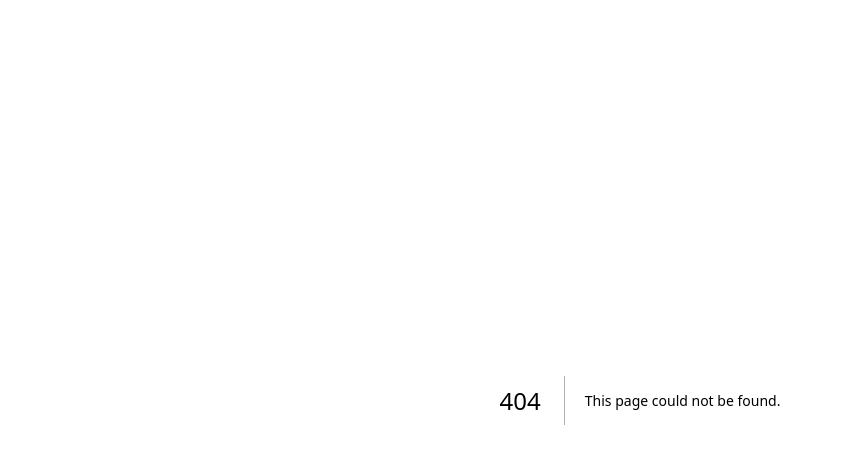
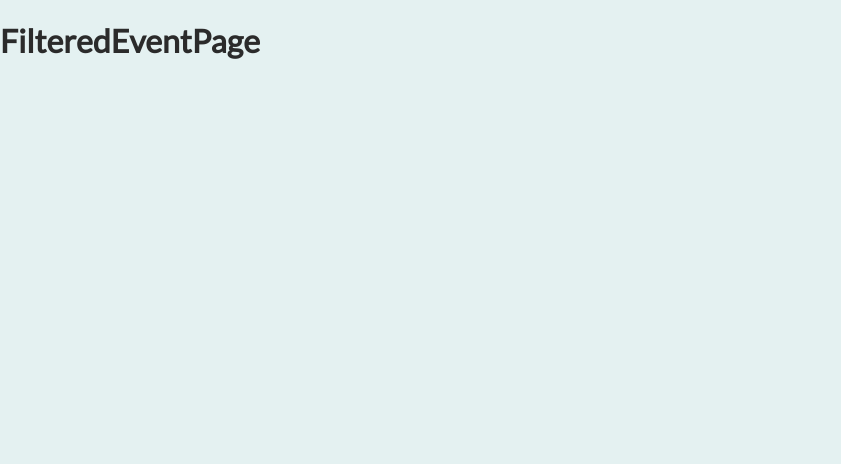
Before and after one commit to Oleh1Kuper/next-react-events, a Next.js app: page /events in a window 1280 px wide. Before the commit this address had no page. Shown: the top 464 px of the page, without its empty margins (0-841 px from the left). Built offline with nearby package versions, Linux system fonts and the light colour scheme.

Commit message:
create routes

```diff
--- /dev/null
+++ b/app/events/[...slugs]/page.jsx
@@ -0,0 +1,11 @@
+import React from 'react';
+
+const FilteredEventPage = () => {
+  return (
+    <div>
+      <h1>FilteredEventPage</h1>
+    </div>
+  );
+};
+
+export default FilteredEventPage;
--- a/app/globals.css
+++ b/app/globals.css
@@ -1,107 +1,33 @@
-:root {
-  --max-width: 1100px;
-  --border-radius: 12px;
-  --font-mono: ui-monospace, Menlo, Monaco, "Cascadia Mono", "Segoe UI Mono",
-    "Roboto Mono", "Oxygen Mono", "Ubuntu Monospace", "Source Code Pro",
-    "Fira Mono", "Droid Sans Mono", "Courier New", monospace;
-
-  --foreground-rgb: 0, 0, 0;
-  --background-start-rgb: 214, 219, 220;
-  --background-end-rgb: 255, 255, 255;
-
-  --primary-glow: conic-gradient(
-    from 180deg at 50% 50%,
-    #16abff33 0deg,
-    #0885ff33 55deg,
-    #54d6ff33 120deg,
-    #0071ff33 160deg,
-    transparent 360deg
-  );
-  --secondary-glow: radial-gradient(
-    rgba(255, 255, 255, 1),
-    rgba(255, 255, 255, 0)
-  );
-
-  --tile-start-rgb: 239, 245, 249;
-  --tile-end-rgb: 228, 232, 233;
-  --tile-border: conic-gradient(
-    #00000080,
-    #00000040,
-    #00000030,
-    #00000020,
-    #00000010,
-    #00000010,
-    #00000080
-  );
-
-  --callout-rgb: 238, 240, 241;
-  --callout-border-rgb: 172, 175, 176;
-  --card-rgb: 180, 185, 188;
-  --card-border-rgb: 131, 134, 135;
-}
-
-@media (prefers-color-scheme: dark) {
-  :root {
-    --foreground-rgb: 255, 255, 255;
-    --background-start-rgb: 0, 0, 0;
-    --background-end-rgb: 0, 0, 0;
-
-    --primary-glow: radial-gradient(rgba(1, 65, 255, 0.4), rgba(1, 65, 255, 0));
-    --secondary-glow: linear-gradient(
-      to bottom right,
-      rgba(1, 65, 255, 0),
-      rgba(1, 65, 255, 0),
-      rgba(1, 65, 255, 0.3)
-    );
-
-    --tile-start-rgb: 2, 13, 46;
-    --tile-end-rgb: 2, 5, 19;
-    --tile-border: conic-gradient(
-      #ffffff80,
-      #ffffff40,
-      #ffffff30,
-      #ffffff20,
-      #ffffff10,
-      #ffffff10,
-      #ffffff80
-    );
-
-    --callout-rgb: 20, 20, 20;
-    --callout-border-rgb: 108, 108, 108;
-    --card-rgb: 100, 100, 100;
-    --card-border-rgb: 200, 200, 200;
-  }
-}
+/* @import url('https://fonts.googleapis.com/css2?family=Lato:wght@400;700&family=Open+Sans:wght@400;700&display=swap'); */
 
 * {
   box-sizing: border-box;
-  padding: 0;
-  margin: 0;
-}
-
-html,
-body {
-  max-width: 100vw;
-  overflow-x: hidden;
 }
 
 body {
-  color: rgb(var(--foreground-rgb));
-  background: linear-gradient(
-      to bottom,
-      transparent,
-      rgb(var(--background-end-rgb))
-    )
-    rgb(var(--background-start-rgb));
+  margin: 0;
+  /* font-family: 'Open Sans', 'Lato', sans-serif; */
+  color: #414141;
+  background-color: #e4f1f1;
 }
 
-a {
-  color: inherit;
-  text-decoration: none;
+h1,
+h2,
+h3,
+h4,
+h5,
+h6 {
+  /* font-family: 'Lato', sans-serif; */
+  color: #2b2b2b;
 }
 
-@media (prefers-color-scheme: dark) {
-  html {
-    color-scheme: dark;
-  }
+ul {
+  list-style: none;
+  margin: 0;
+  padding: 0;
 }
+
+.center {
+  margin: auto;
+  text-align: center;
+}
--- a/app/layout.js
+++ /dev/null
@@ -1,17 +0,0 @@
-import { Inter } from "next/font/google";
-import "./globals.css";
-
-const inter = Inter({ subsets: ["latin"] });
-
-export const metadata = {
-  title: "Create Next App",
-  description: "Generated by create next app",
-};
-
-export default function RootLayout({ children }) {
-  return (
-    <html lang="en">
-      <body className={inter.className}>{children}</body>
-    </html>
-  );
-}
--- /dev/null
+++ b/app/layout.jsx
@@ -0,0 +1,17 @@
+import { Lato } from 'next/font/google';
+import './globals.css';
+
+const lato = Lato({ subsets: ['latin'], weight: '400' });
+
+export const metadata = {
+  title: 'Create Next App',
+  description: 'Generated by create next app',
+};
+
+export default function RootLayout({ children }) {
+  return (
+    <html lang="en">
+      <body className={lato.className}>{children}</body>
+    </html>
+  );
+}
```
Also changed, not shown: app/events/[eventId]/page.jsx (added, +11 -0 lines), app/events/page.jsx (added, +11 -0 lines), app/page.js (deleted, +0 -95 lines), app/page.jsx (added, +11 -0 lines), package.json (+5 -3 lines), .eslintrc.json, 2 other files (tests, documents, lock files or other folders).
